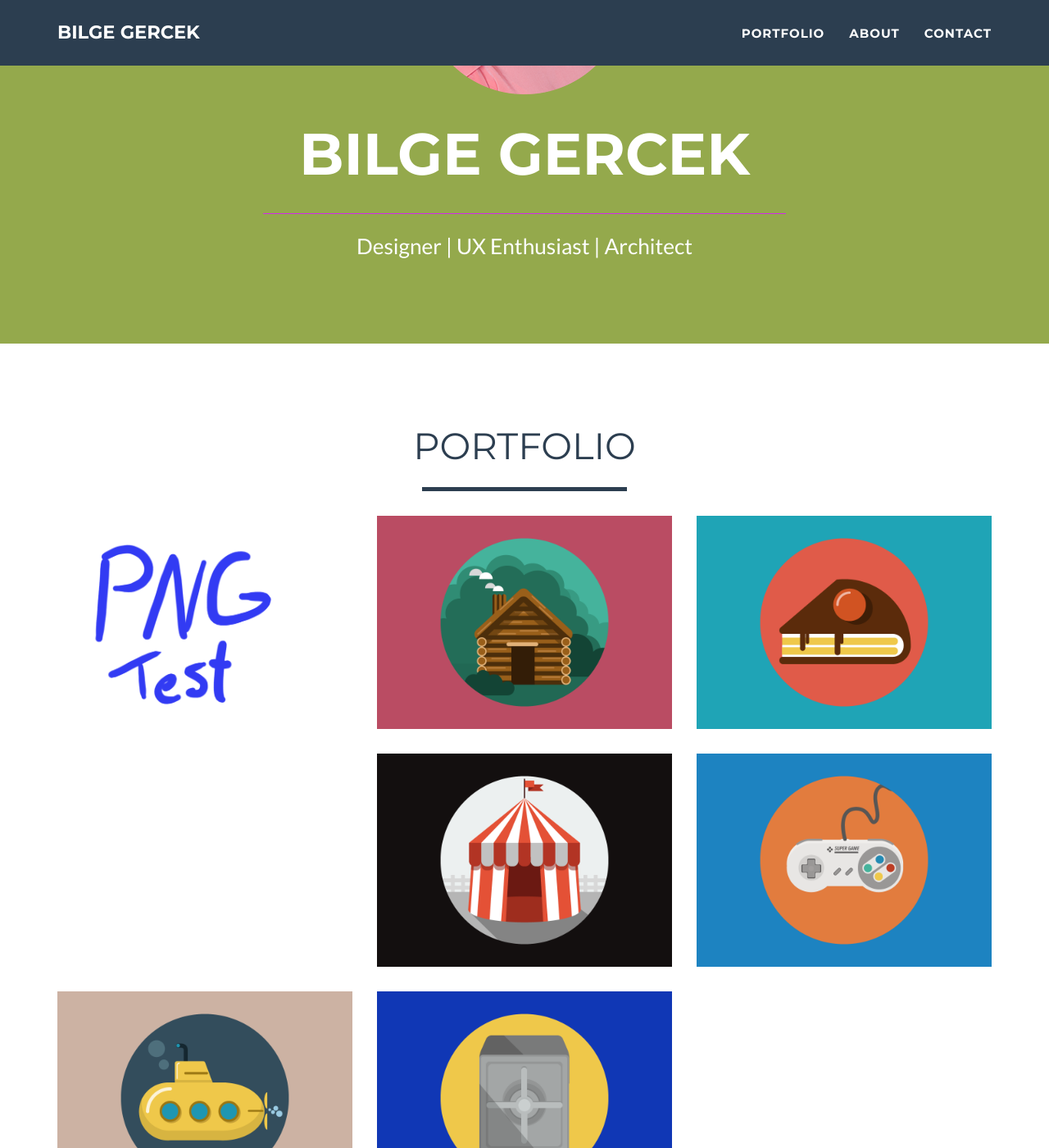
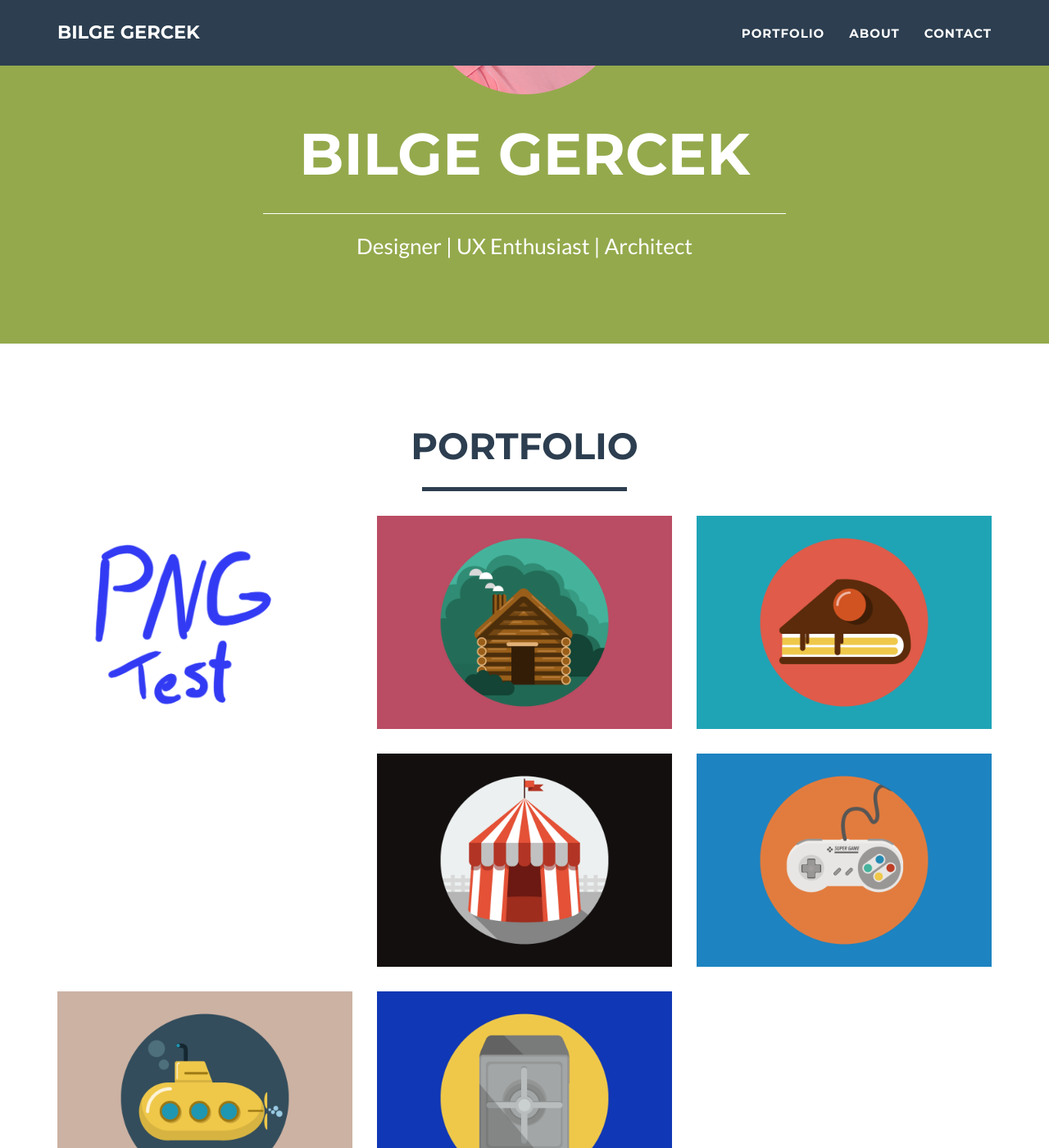
Before and after one commit to bilgegercek/bilgegercek.github.io, a Jekyll site: the page built from index.html, in a window 1280 px wide and 1400 px high, scrolled down 339 px. Shown: the whole window at 82% size. Built offline with Jekyll 4.4.1, drawn with Linux system fonts in a browser that asks for light colours.

Commit message:
thin-line change color

```diff
--- a/_includes/css/main.css
+++ b/_includes/css/main.css
@@ -33,12 +33,12 @@ h5,
 h6 {
     text-transform: uppercase;
     font-family: Montserrat,"Helvetica Neue",Helvetica,Arial,sans-serif;
-    font-weight: 300;
+    font-weight: 700;
 }
 
 
 hr.thin-line{
-    border-top: 1px solid #D228EA;
+    border-top: 1px solid white;
     margin-left: 22%;
     margin-right: 22%;
 }
```
